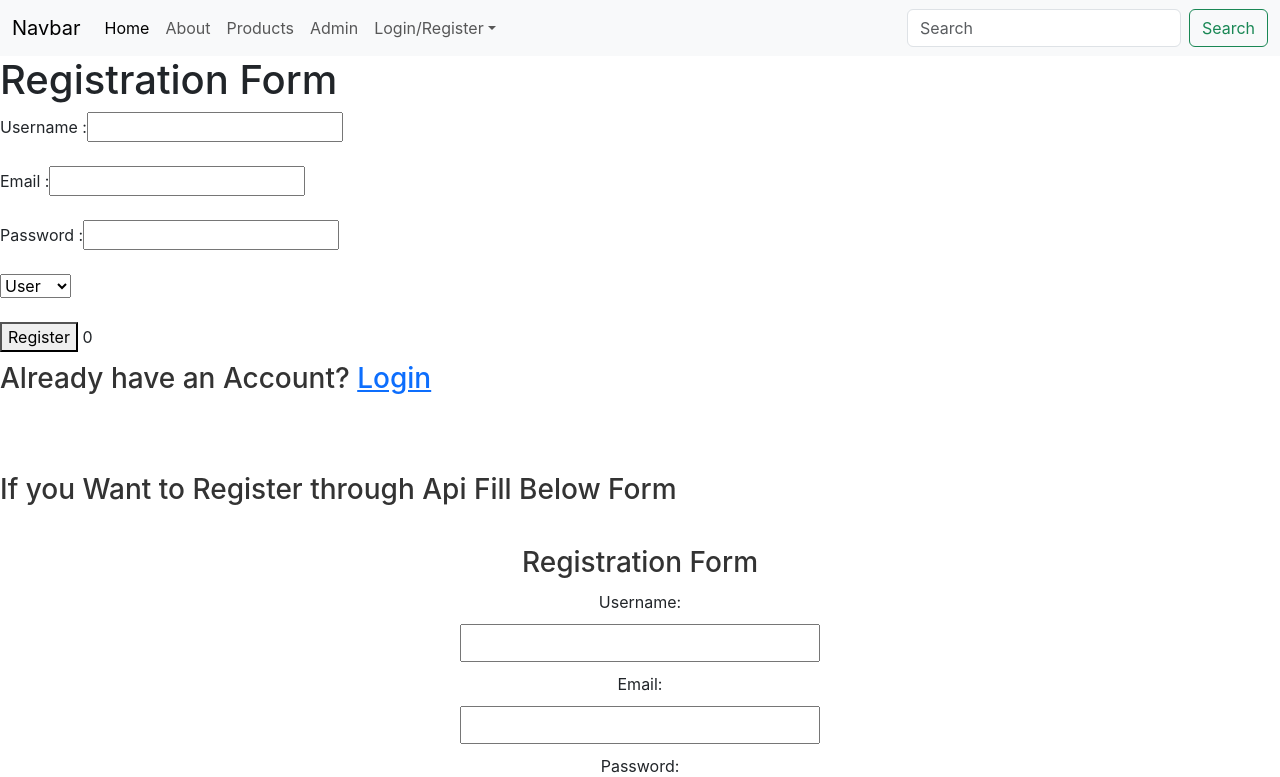
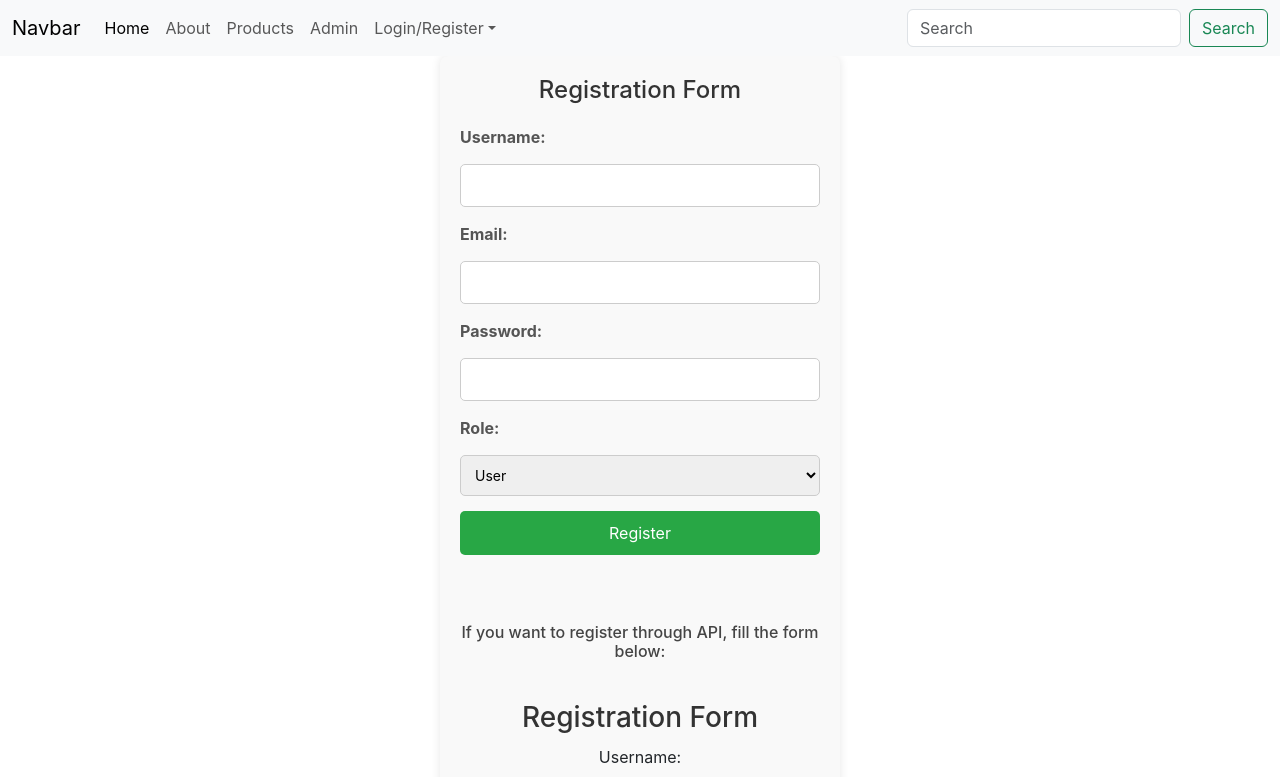
Before and after one commit to AyushSavaliya18/React_JS, a React (Create React App) app in the folder ayush/: page /registration in a window 1280 px wide. Shown: the top 777 px of the page. Built offline with nearby package versions, Linux system fonts and the light colour scheme; the HTML template or start-up script is replaced by a standard one.

Commit message:
login/Registration error Done

```diff
--- /dev/null
+++ b/ayush/src/component/Login.css
@@ -0,0 +1,84 @@
+/* Login Container */
+.login-container {
+    max-width: 400px;
+    margin: auto;
+    padding: 20px;
+    text-align: center;
+    background: #f9f9f9;
+    border-radius: 8px;
+    box-shadow: 0 0 10px rgba(0, 0, 0, 0.1);
+  }
+
+  /* Title */
+  .login-title {
+    font-size: 24px;
+    color: #333;
+    margin-bottom: 20px;
+  }
+
+  /* Form Styling */
+  .login-form {
+    display: flex;
+    flex-direction: column;
+    gap: 15px;
+  }
+
+  .login-label {
+    font-size: 16px;
+    font-weight: bold;
+    text-align: left;
+    color: #555;
+  }
+
+  .login-input {
+    padding: 10px;
+    border: 1px solid #ccc;
+    border-radius: 5px;
+    font-size: 14px;
+    width: 100%;
+  }
+
+  .login-button {
+    background: #007bff;
+    color: white;
+    border: none;
+    padding: 10px;
+    cursor: pointer;
+    border-radius: 5px;
+    font-size: 16px;
+    transition: background 0.3s;
+  }
+
+  .login-button:hover {
+    background: #0056b3;
+  }
+
+  /* Message Styling */
+  .login-message {
+    font-size: 14px;
+    font-weight: bold;
+    margin-top: 10px;
+    color: green;
+  }
+
+  /* Registration Link */
+  .login-register-text {
+    font-size: 14px;
+    margin-top: 15px;
+  }
+
+  .login-register-text a {
+    color: #007bff;
+    text-decoration: none;
+  }
+
+  .login-register-text a:hover {
+    text-decoration: underline;
+  }
+
+  /* API Login Heading */
+  .login-api-heading {
+    font-size: 16px;
+    margin-top: 20px;
+    color: #444;
+  }
--- a/ayush/src/component/Login.js
+++ b/ayush/src/component/Login.js
@@ -1,97 +1,85 @@
 import React, {useState} from "react";
 import Nav from "./Nav";
 import LoginApi from "./LoginApi";
-// Define the Login component
+import "./Login.css"; // Import the new CSS file
+
 function Login() {
-  // State for storing form data (email and password)
   const [formData, setFormData] = useState({
     email: "",
     password: "",
   });
 
-  // State for storing the message to show after form submission (e.g., success or error)
-  const [message, setMessage] = useState(0);
+  const [message, setMessage] = useState("");
 
-  // Handle form input changes
   const handleChange = (e) => {
-    const {name, value} = e.target; // Destructure name and value from the event target
+    const {name, value} = e.target;
     setFormData((prev) => ({
       ...prev,
-      [name]: value, // Update only the corresponding field (email or password)
+      [name]: value,
     }));
   };
 
-  // Handle form submission
   const handleSubmit = (e) => {
-    e.preventDefault(); // Prevent page reload on form submission
-    const {email, password} = formData; // Extract email and password from form data
+    e.preventDefault();
+    const {email, password} = formData;
 
-    // Get stored users from localStorage (or initialize as an empty array if not found)
-    const storeusers = JSON.parse(localStorage.getItem("users")) || [];
+    const storedUsers = JSON.parse(localStorage.getItem("users")) || [];
 
-    // Find a user that matches the entered email and password
-    const user = storeusers.find(
+    const user = storedUsers.find(
       (user) => user.email === email && user.password === password
     );
 
-    // Check if a user was found and update the message accordingly
     if (user) {
-      setMessage("login successful!"); // Display success message if user is found
+      setMessage("Login successful!");
     } else {
-      setMessage("invalid email or password!"); // Display error message if no match
+      setMessage("Invalid email or password!");
     }
 
-    // Clear the form data after submission
-    setFormData({
-      email: "",
-      password: "",
-    });
+    setFormData({email: "", password: ""});
   };
 
   return (
     <div>
       <Nav />
-      <div className="form">
-      <h1>Login Form</h1>
-      {/* Display the message if available */}
-      {/* Form for user login */}
-      <br />
+      <div className="login-container">
+        <h1 className="login-title">Login Form</h1>
 
-      <form onSubmit={handleSubmit}>
-        Email:
+        <form onSubmit={handleSubmit} className="login-form">
+          <label className="login-label">Email:</label>
           <input
             type="email"
             name="email"
             value={formData.email}
             onChange={handleChange}
             required
+            className="login-input"
           />
-        <br />
-        <br />
-        Password:
+
+          <label className="login-label">Password:</label>
           <input
             type="password"
             name="password"
             value={formData.password}
             onChange={handleChange}
             required
+            className="login-input"
           />
+
+          <button type="submit" className="login-button">
+            Login
+          </button>
+
+          {message && <p className="login-message">{message}</p>}
+        </form>
+
+        <h3 className="login-api-heading">
+          If you want to log in through API, fill the form below:
+        </h3>
+        <LoginApi />
         <br />
-        <br />
-        <button type="submit">Login</button>
-        <br />
-        <br />
-        {message && <p>{message}</p>}
-      </form>
-      <h3>
+        <h3 className="login-register-text">
           Don't have an account? <a href="./registration">Register</a>
         </h3>
-      <h3>
-          <br />
-          <br />
-          If you Want to Login through Api Fill Below Form
-        </h3>
-        <LoginApi />
       </div>
     </div>
   );
--- /dev/null
+++ b/ayush/src/component/Registration.css
@@ -0,0 +1,85 @@
+/* Registration Container */
+.registration-container {
+    max-width: 400px;
+    margin: auto;
+    padding: 20px;
+    text-align: center;
+    background: #f9f9f9;
+    border-radius: 8px;
+    box-shadow: 0 0 10px rgba(0, 0, 0, 0.1);
+  }
+
+  /* Title */
+  .registration-title {
+    font-size: 24px;
+    color: #333;
+    margin-bottom: 20px;
+  }
+
+  /* Form Styling */
+  .registration-form {
+    display: flex;
+    flex-direction: column;
+    gap: 15px;
+  }
+
+  .registration-label {
+    font-size: 16px;
+    font-weight: bold;
+    text-align: left;
+    color: #555;
+  }
+
+  .registration-input,
+  .registration-select {
+    padding: 10px;
+    border: 1px solid #ccc;
+    border-radius: 5px;
+    font-size: 14px;
+    width: 100%;
+  }
+
+  .registration-button {
+    background: #28a745;
+    color: white;
+    border: none;
+    padding: 10px;
+    cursor: pointer;
+    border-radius: 5px;
+    font-size: 16px;
+    transition: background 0.3s;
+  }
+
+  .registration-button:hover {
+    background: #218838;
+  }
+
+  /* Message Styling */
+  .registration-message {
+    font-size: 14px;
+    font-weight: bold;
+    margin-top: 10px;
+    color: green;
+  }
+
+  /* Login Link */
+  .registration-login-text {
+    font-size: 14px;
+    margin-top: 15px;
+  }
+
+  .registration-login-text a {
+    color: #007bff;
+    text-decoration: none;
+  }
+
+  .registration-login-text a:hover {
+    text-decoration: underline;
+  }
+
+  /* API Registration Heading */
+  .registration-api-heading {
+    font-size: 16px;
+    margin-top: 20px;
+    color: #444;
+  }
--- a/ayush/src/component/Registration.js
+++ b/ayush/src/component/Registration.js
@@ -1,137 +1,115 @@
-import React from "react"; // Import React to use JSX and React hooks
-import {useState} from "react"; // Import the useState hook to manage state
-import Nav from "./Nav"; // Import the Nav component
-// import {Link} from "react-router-dom";
+import React, {useState} from "react";
+import Nav from "./Nav";
 import RegistrationApi from "./RegistraionApi";
+import "./Registration.css"; // Import the new CSS file
 
 function Registration() {
-  // State to hold form data (username, email, password, role)
   const [formData, setFormData] = useState({
     username: "",
     email: "",
     password: "",
-    role: "user", // Default role is set to 'user'
+    role: "user",
   });
 
-  // State to store messages (such as error or success messages)
-  const [message, setMessage] = useState(0);
+  const [message, setMessage] = useState("");
 
-  // Function to handle changes in input fields (username, email, password, role)
   const handleChange = (e) => {
-    const {name, value} = e.target; // Get the name and value of the input field
-    // Update the corresponding value in formData
+    const {name, value} = e.target;
     setFormData((prev) => ({
-      ...prev, // Keep previous values unchanged
-      [name]: value, // Update the specific field
+      ...prev,
+      [name]: value,
     }));
   };
 
-  // Function to handle form submission
   const handleSubmit = (e) => {
-    e.preventDefault(); // Prevent default form submission (page reload)
+    e.preventDefault();
 
-    const {username, email, password} = formData; // Destructure the form data
+    const {username, email, password} = formData;
 
-    // If any of the fields (username, email, password) are empty, show an error message
     if (!username || !email || !password) {
-      setMessage("All fields are required!"); // Set an error message
-      return; // Exit the function if validation fails
+      setMessage("All fields are required!");
+      return;
     }
 
-    // Retrieve the list of users from localStorage, or initialize an empty array if not present
     const users = JSON.parse(localStorage.getItem("users")) || [];
-
-    // Add the new user to the list of users
     users.push(formData);
-
-    // Save the updated list of users back to localStorage
     localStorage.setItem("users", JSON.stringify(users));
 
-    // Reset form data after successful submission
-    setFormData({
-      username: "",
-      email: "",
-      password: "",
-    });
+    setFormData({username: "", email: "", password: "", role: "user"});
 
-    // Set a success message after the registration is complete
     setMessage("Registration successful!");
   };
 
   return (
     <div>
       <Nav />
-      <div className="form">
-        <h1>Registration Form</h1>
-        {/* Display the form title */}
-        {/* Conditionally render the message (if it's set, display it) */}
+      <div className="registration-container">
+        <h1 className="registration-title">Registration Form</h1>
 
-        {/* Registration form */}
-        <form onSubmit={handleSubmit}>
-          {/* Username input field */}
-          Username :
+        <form onSubmit={handleSubmit} className="registration-form">
+          <label className="registration-label">Username:</label>
           <input
             type="text"
             name="username"
             value={formData.username}
-            onChange={handleChange} // Update form data when the user types
-            required // Ensure the field is not empty
+            onChange={handleChange}
+            required
+            className="registration-input"
           />
-          <br />
-          <br />
-          {/* Email input field */}
-          Email :
+
+          <label className="registration-label">Email:</label>
           <input
             type="email"
             name="email"
             value={formData.email}
-            onChange={handleChange} // Update form data when the user types
-            required // Ensure the field is not empty
+            onChange={handleChange}
+            required
+            className="registration-input"
           />
-          <br />
-          <br />
-          {/* Password input field */}
-          Password :
+
+          <label className="registration-label">Password:</label>
           <input
             type="password"
             name="password"
             value={formData.password}
-            onChange={handleChange} // Update form data when the user types
-            required // Ensure the field is not empty
+            onChange={handleChange}
+            required
+            className="registration-input"
           />
-          <br />
-          <br />
-          {/* Dropdown to select the user's role */}
+
+          <label className="registration-label">Role:</label>
           <select
             name="role"
             value={formData.role}
-            onChange={handleChange} // Update form data when the user selects a role
+            onChange={handleChange}
+            className="registration-select"
           >
-            <option value="user">User</option> {/* Option for 'user' role */}
-            <option value="admin">Admin</option> {/* Option for 'admin' role */}
+            <option value="user">User</option>
+            <option value="admin">Admin</option>
           </select>
-          <br />
-          <br />
-          {/* Submit button */}
-          <button type="submit" className="button">
+
+          <button type="submit" className="registration-button">
             Register
-          </button>{" "}
-          {/* Submit form on click */}
-          {message && <p>{message}</p>}
-          <br />
+          </button>
+
+          {message && <p className="registration-message">{message}</p>}
         </form>
-        <h3>
-          Already have an Account? <a href="./login">Login</a>
-        </h3>
 
-        <h3>
-          <br />
-          <br />
-          If you Want to Register through Api Fill Below Form
+        <br />
+        <br />
+
+        <h3 className="registration-api-heading">
+          If you want to register through API, fill the form below:
         </h3>
         <RegistrationApi />
+
+        <br />
+        <h3 className="registration-login-text">
+          Already have an account? <a href="./login">Login</a>
+        </h3>
       </div>
     </div>
   );
 }
-export default Registration; // Export the Registration component to use in other parts of the app
+
+export default Registration;
```
Lines whose indentation alone changed are shown as unchanged.
